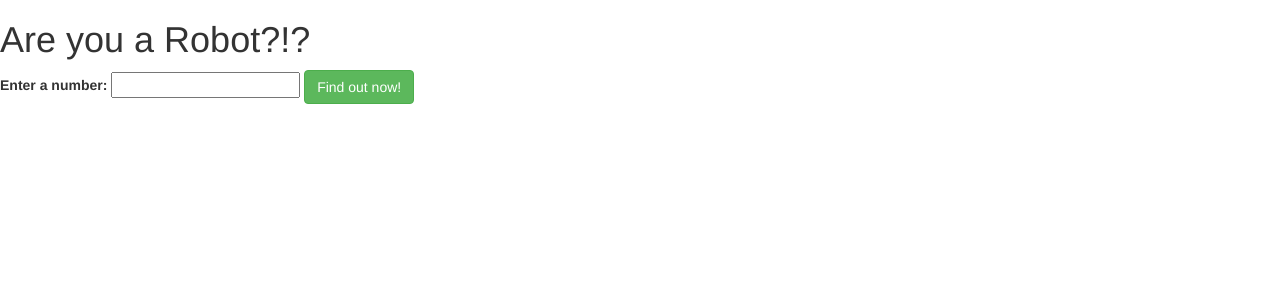
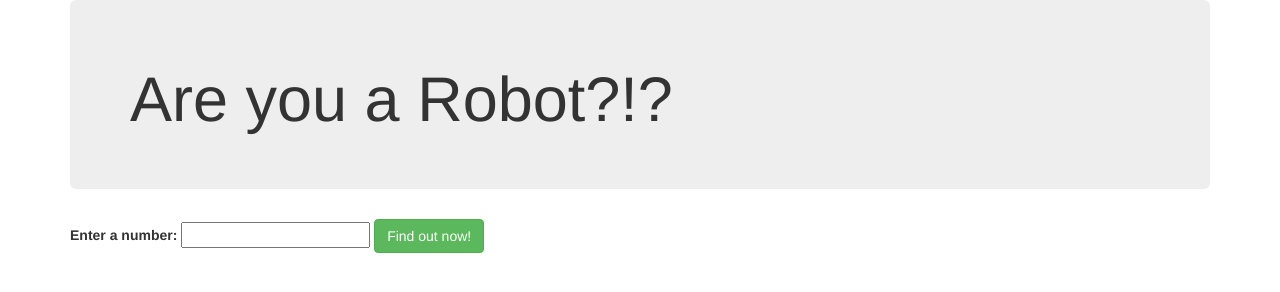
Before and after one commit to MicaelaDJ/Beep-Boop, a plain HTML site: page index.html in a window 1280 px wide. Drawn offline with Linux system fonts and the light colour scheme.

Commit message:
add container and jumbotron to index

```diff
--- a/index.html
+++ b/index.html
@@ -9,12 +9,20 @@
     <title>Beep Boop</title>
   </head>
   <body>
+    <div class="container">
+
+      <div class="jumbotron">
         <h1>Are you a Robot?!?</h1>
+      </div>
+
       <p id="result"></p>
+
       <form id="robotForm">
         <label id= "labelOne" for="inputNumber">Enter a number:</label>
         <input id="inputNumber" class="inputSpace" type="number">
         <button id="submit" type="submit" class="btn btn-success">Find out now!</button>
       </form>
+
+    </div>
   </body>
 </html>
--- a/js/scripts.js
+++ b/js/scripts.js
@@ -1,4 +1,4 @@
-//
+// Business Logic
 var beepBoop = function(userInput){
   var results = [];
   for (var index = 0; index <= userInput; index++) {
@@ -16,6 +16,7 @@ var beepBoop = function(userInput){
   return results
 }
 
+// User Interface Logic
 $(document).ready(function(){
   $("form#robotForm").submit(function(event){
     event.preventDefault();
@@ -23,10 +24,8 @@ $(document).ready(function(){
     var userInput = parseInt($("#inputNumber").val());
     var output = beepBoop(userInput);
     var stringOutput = output.join("");
-    // var outputName = stringOutput.replace(/Dave/g, name)
     $("#result").hide();
     $("#result").slideDown(1000);
     $("#result").text(stringOutput);
-    // $('html, body').animate({ scrollTop: 0 }, 'slow');
   });
 });
```
Lines whose indentation alone changed are shown as unchanged.
